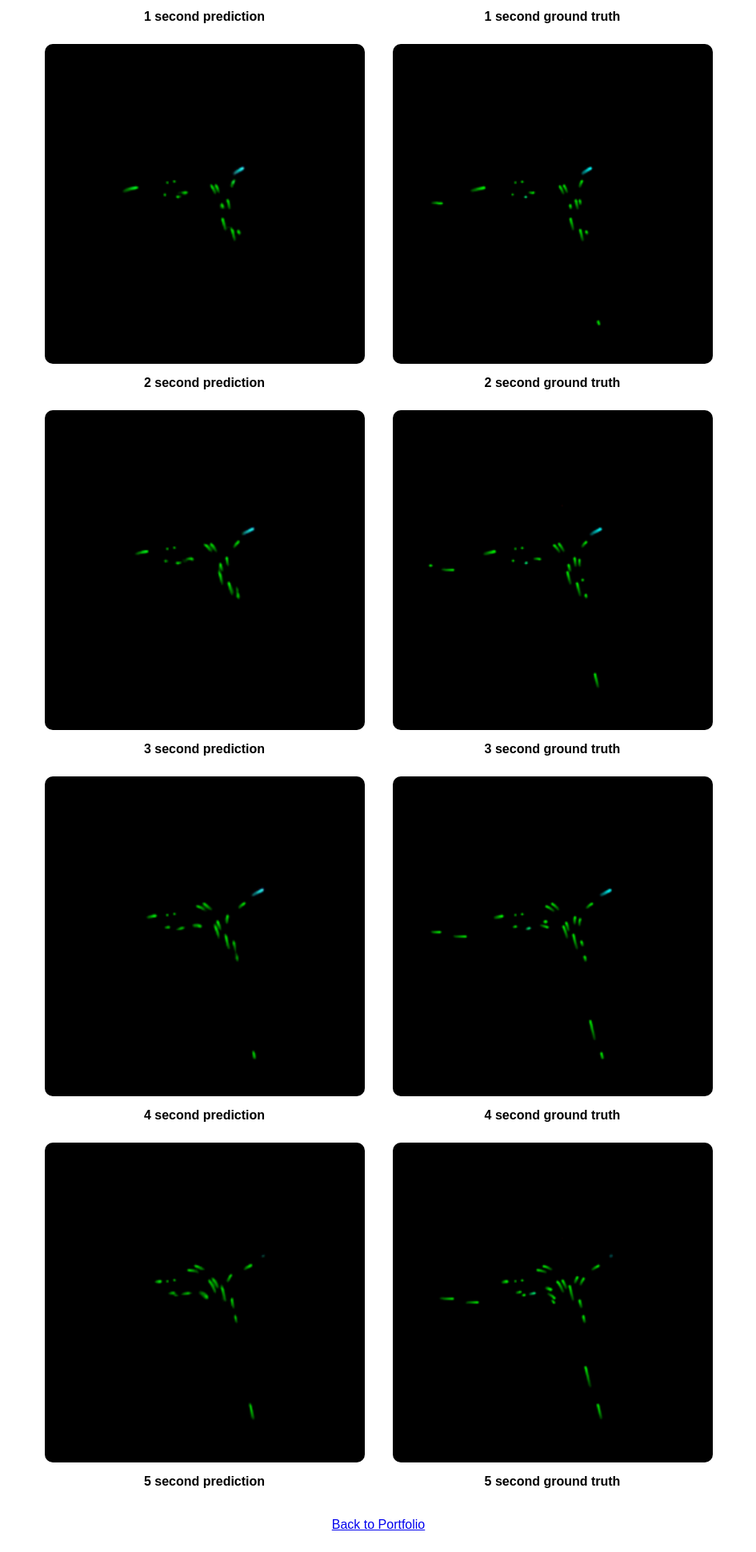
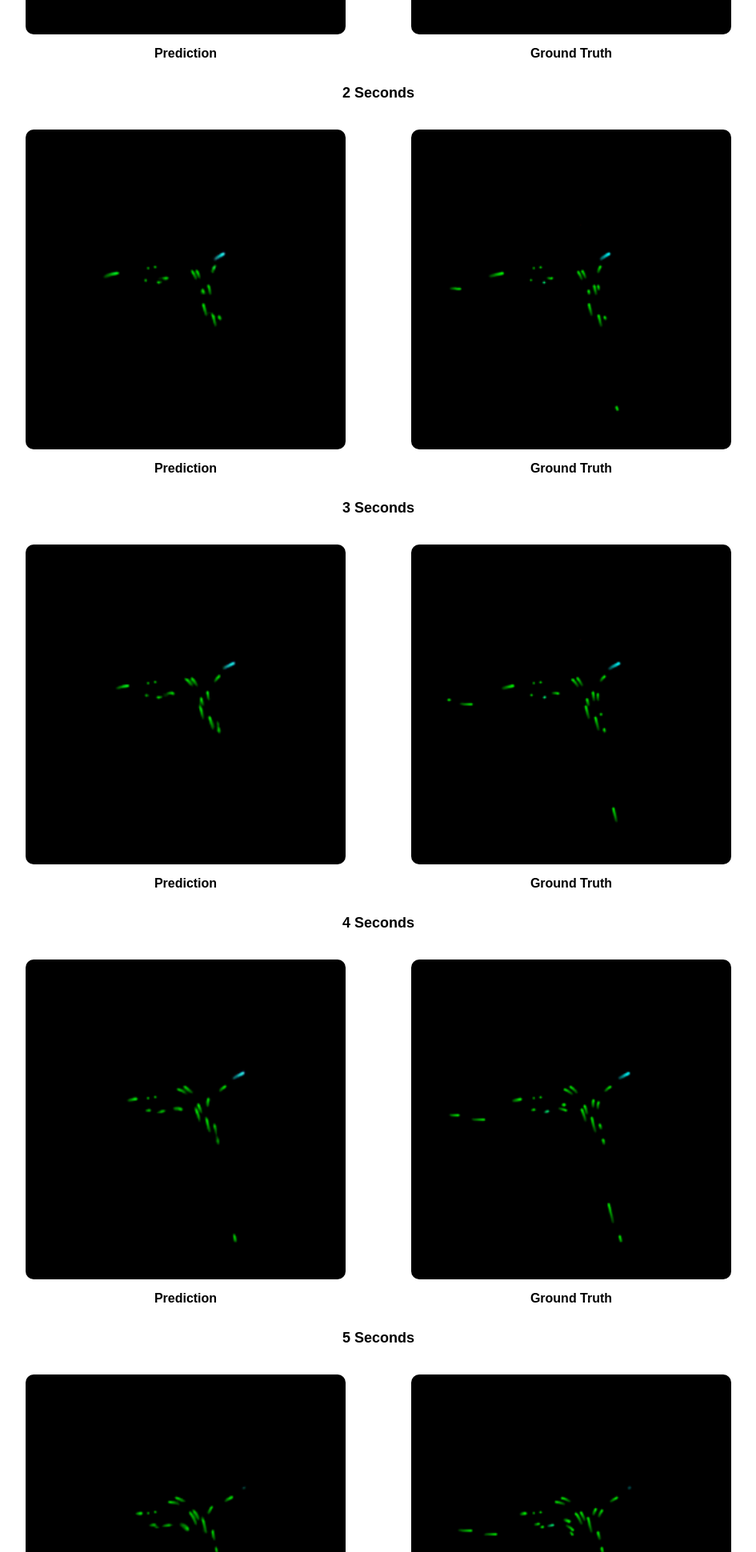
Before and after one commit to giovannilucente/generative_AI_trajectory_predictor, a plain HTML site: page index.html in a window 1280 px wide. Shown: the part 859-2800 px from the top of the page at 80% size, without its empty margins (167-1112 px from the left). Drawn offline with Linux system fonts and the light colour scheme.

Commit message:
Update index.html

```diff
--- a/index.html
+++ b/index.html
@@ -9,7 +9,9 @@
         img { width: 400px; height: auto; border-radius: 10px; object-fit: cover; margin: 10px; }
         video { max-width: 80%; margin: 20px 0; }
         .container { width: 80%; margin: auto; text-align: center; }
-        .scenarios { display: flex; flex-wrap: wrap; justify-content: center; gap: 15px; }
+        .scenarios { display: flex; flex-direction: column; gap: 30px; }
+        .scenario-row { display: grid; grid-template-columns: 1fr 1fr; gap: 20px; align-items: center; }
+        .label-row { grid-column: span 2; text-align: center; font-size: 18px; font-weight: bold; margin-bottom: 5px; }
         .scenario { display: flex; flex-direction: column; align-items: center; }
         .label { font-size: 16px; font-weight: bold; margin-top: 5px; }
     </style>
@@ -34,45 +36,60 @@
 
         <h2> Prediction example, on the left side the predicted frames, on the right side the ground truth. </h2>
         <div class="scenarios">
+          <div class="scenario-row">
+            <div class="label-row">1 Second</div>
             <div class="scenario">
               <img src="media/40_0_output.png" alt="1step_output">
-            <div class="label">1 second prediction</div>
+              <div class="label">Prediction</div>
             </div>
             <div class="scenario">
               <img src="media/40_0_target.png" alt="1step_target">
-            <div class="label">1 second ground truth</div>
+              <div class="label">Ground Truth</div>
             </div>
+          </div>
+          <div class="scenario-row">
+            <div class="label-row">2 Seconds</div>
             <div class="scenario">
               <img src="media/40_1_output.png" alt="2step_output">
-            <div class="label">2 second prediction</div>
+              <div class="label">Prediction</div>
             </div>
             <div class="scenario">
               <img src="media/40_1_target.png" alt="2step_target">
-            <div class="label">2 second ground truth</div>
+              <div class="label">Ground Truth</div>
             </div>
+          </div>
+          <div class="scenario-row">
+            <div class="label-row">3 Seconds</div>
             <div class="scenario">
               <img src="media/40_2_output.png" alt="3step_output">
-            <div class="label">3 second prediction</div>
+              <div class="label">Prediction</div>
             </div>
             <div class="scenario">
               <img src="media/40_2_target.png" alt="3step_target">
-            <div class="label">3 second ground truth</div>
+              <div class="label">Ground Truth</div>
             </div>
+          </div>
+          <div class="scenario-row">
+            <div class="label-row">4 Seconds</div>
             <div class="scenario">
               <img src="media/40_3_output.png" alt="4step_output">
-            <div class="label">4 second prediction</div>
+              <div class="label">Prediction</div>
             </div>
             <div class="scenario">
               <img src="media/40_3_target.png" alt="4step_target">
-            <div class="label">4 second ground truth</div>
+              <div class="label">Ground Truth</div>
             </div>
+          </div>
+          <div class="scenario-row">
+            <div class="label-row">5 Seconds</div>
             <div class="scenario">
               <img src="media/40_4_output.png" alt="5step_output">
-            <div class="label">5 second prediction</div>
+              <div class="label">Prediction</div>
             </div>
             <div class="scenario">
               <img src="media/40_4_target.png" alt="5step_target">
-            <div class="label">5 second ground truth</div>
+              <div class="label">Ground Truth</div>
+            </div>
           </div>
         </div>
 
```
Lines whose indentation alone changed are shown as unchanged.
